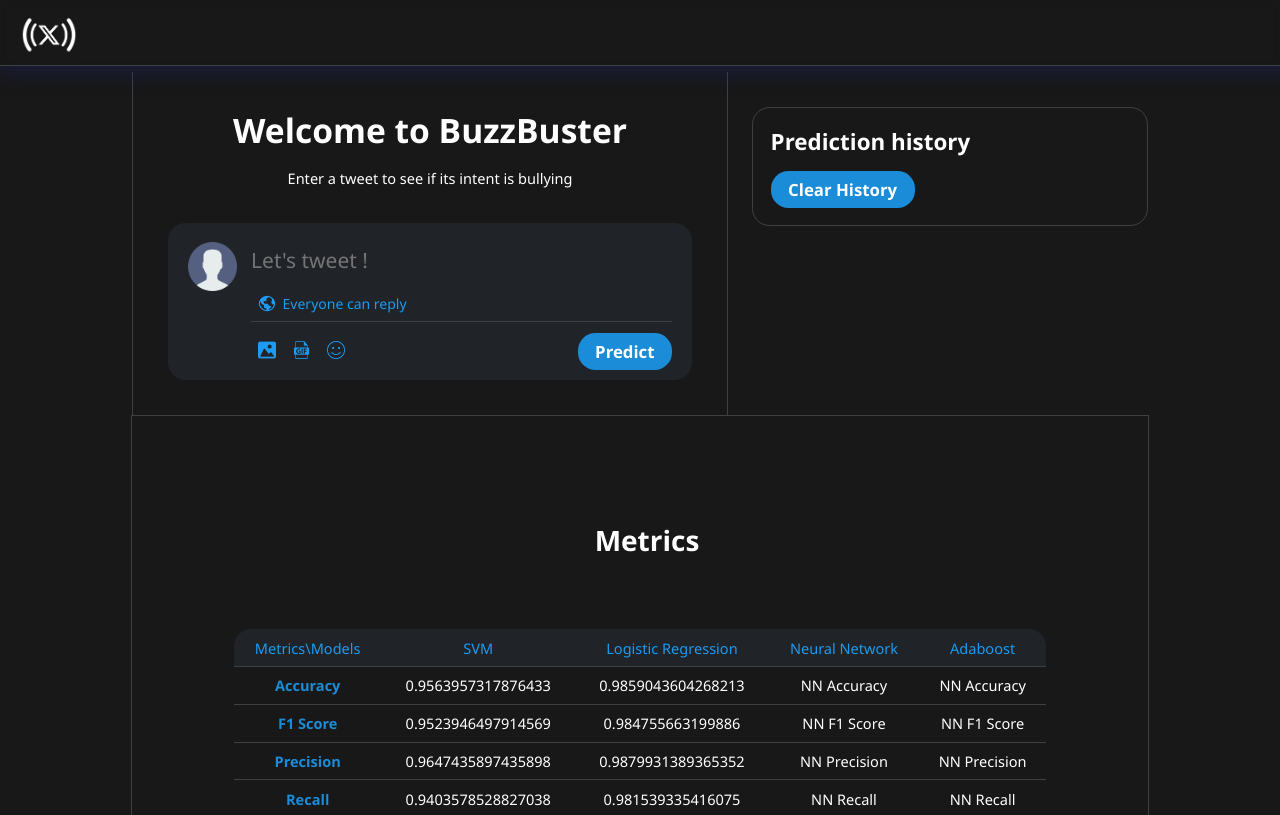
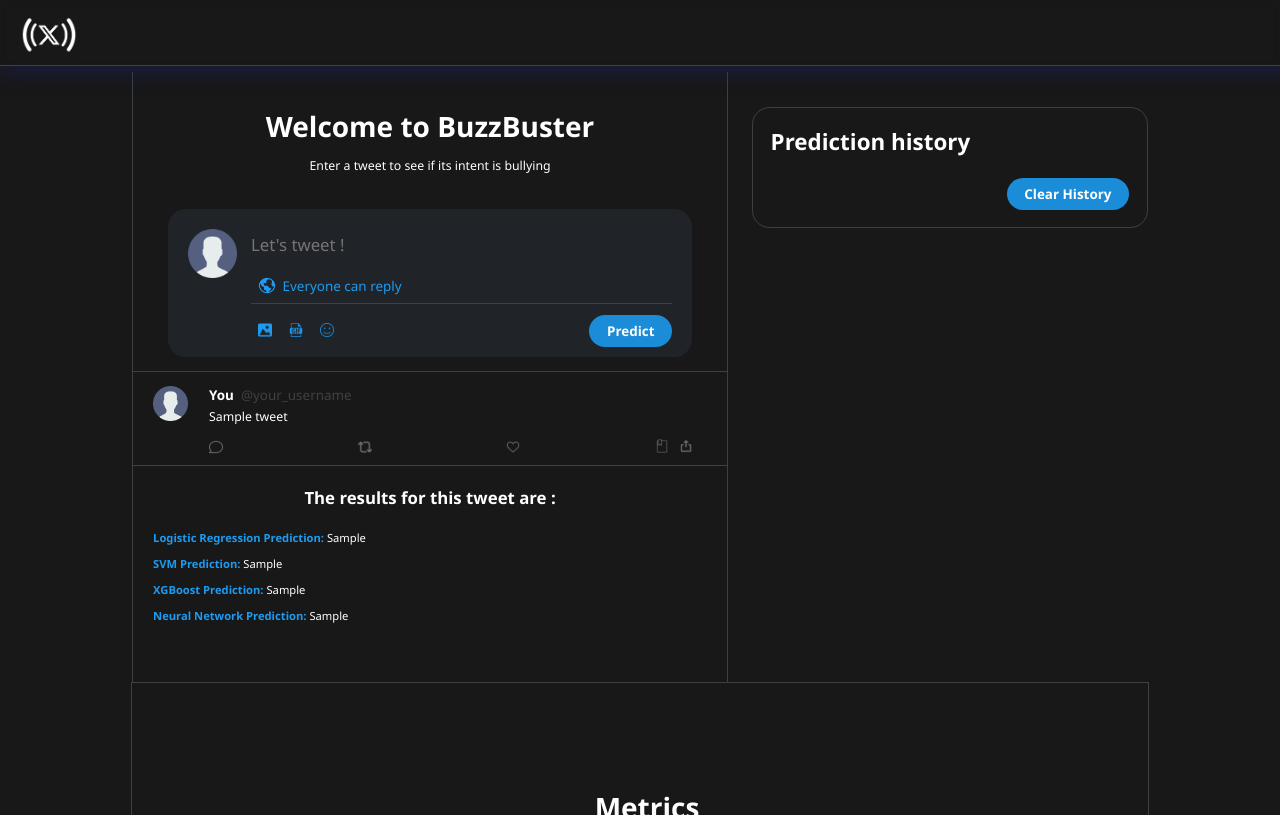
Before and after one commit to MythX744/BuzzBuster2, a Flask app: template BuzzBuster-main/templates/home.html in a window 1280 px wide. Shown: the top 815 px of the page. Run offline with Flask 3, Linux system fonts and the light colour scheme; the template is opened without the code that fills it: most values are stand-ins (such as "Sample title", 1, 10 or a date in 2020); parts of the project's set-up code (start-up, migrations or seed data) failed here and were passed over; some libraries are stand-ins or nearby versions; some web fonts are replaced.

Commit message:
interface

```diff
--- a/BuzzBuster-main/static/css/home.css
+++ b/BuzzBuster-main/static/css/home.css
@@ -46,7 +46,7 @@ header img {
     width: 60%;
 }
 .left_container h1 {
-    font-size: 3em;
+    font-size: 2.5em;
     color: white;
     font-family: 'Segoe UI', Tahoma, Geneva, Verdana, sans-serif;
     font-weight: bold;
@@ -54,7 +54,7 @@ header img {
     margin : 50px 0 10px 0;
 }
 .left_container p {
-    font-size: 1.3em;
+    font-size: 1.1em;
     color: white;
     font-family: 'Segoe UI', Tahoma, Geneva, Verdana, sans-serif;
     font-weight: normal;
@@ -72,10 +72,23 @@ header img {
     width: auto;
     display: flex;
     gap: 20px;
-    margin :50px;
+    margin :50px 50px 20px 50px;
+}
+.tweet_preview {
+    background-color: #181818;
+    width: auto;
+    display: flex;
+    gap: 20px;
+    padding: 20px 28px 0 28px;
+    border-top: 1px solid #3E4144;
+    border-bottom: 1px solid #3E4144;
 }
 .avatar img {
     width: 70px;
+    height: auto;
+}
+.user_avatar img {
+    width: 50px;
     height: auto;
 }
 .tweet textarea {
@@ -84,7 +97,7 @@ header img {
     border: none;
     width: 100%;
     height: 100%;
-    font-size: 30px;
+    font-size: 1.5em;
     font-family: 'Segoe UI', Tahoma, Geneva, Verdana, sans-serif;
     resize: none;
     overflow: hidden;
@@ -93,9 +106,41 @@ header img {
 }
 .tweet h4 {
     color: #1D9BF0;
-    font-size: 20px;
+    font-size: 1.2em;
     font-family: 'Segoe UI', Tahoma, Geneva, Verdana, sans-serif;
     font-weight: normal;
+}
+.user_tweet {
+    width: 100%;
+}
+.user_tweet p {
+    color: #ffffff;
+    font-size: 1.1em;
+    font-family: 'Segoe UI', Tahoma, Geneva, Verdana, sans-serif;
+    font-weight: normal;
+    text-align: left;
+    margin: 5PX 0;
+    padding: 0 10px;
+    overflow-x: hidden;
+}
+.user {
+    display: flex;
+    gap: 10px;
+    padding: 0 0 0 10px;
+}
+.user h4 {
+    color: #ffffff;
+    font-size: 1.2em;
+    font-family: 'Segoe UI', Tahoma, Geneva, Verdana, sans-serif;
+    font-weight: bold;
+    margin: 0;
+}
+.user h6 {
+    color: #3E4144;
+    font-size: 1.2em;
+    font-family: 'Segoe UI', Tahoma, Geneva, Verdana, sans-serif;
+    font-weight: normal;
+    margin: 0;
 }
 .privacy {
     display: flex;
@@ -117,21 +162,56 @@ header img {
     justify-content: space-between;
     border-top: 1px solid #3E4144;
 }
-#predictButton {
+.user_options {
+    display: flex;
+    gap: 20px;
+    padding: 15px 10px 15px 10px;
+    width: auto;
+    align-items: center;
+    justify-content: space-between;
+}
+.options button {
     background-color: #1A8CD8;
     color: white;
     border: none;
     border-radius: 25px;
     padding: 10px 25px;
-    font-size: 24px;
+    font-size: 1.2em;
     font-family: 'Segoe UI', Tahoma, Geneva, Verdana, sans-serif;
     font-weight: bold;
     cursor: pointer;
 }
 .options img {
-    width: 25px;
-    height: 25px;
+    width: 20px;
+    height: 20px;
     margin: 0 20px 0 0;
+}
+.user_options img {
+    width: 20px;
+    height: 20px;
+    margin: 0 10px 0 0;
+}
+.result {
+    padding: 28px ;
+}
+.result h2 {
+    font-size: 1.5em;
+    color: white;
+    font-family: 'Segoe UI', Tahoma, Geneva, Verdana, sans-serif;
+    font-weight: bold;
+    margin : 0 0 30px 0;
+    text-align: center;
+}
+.result p strong{
+    color: #1D9BF0;
+}
+.result p {
+    font-size: 1em;
+    color: white;
+    font-family: 'Segoe UI', Tahoma, Geneva, Verdana, sans-serif;
+    font-weight: normal;
+    text-align: left;
+
 }
 .right_container {
     width: 40%;
@@ -149,6 +229,7 @@ header img {
     padding: 25px;
     width: auto;
     margin: 50px 0 50px 0;
+    overflow: hidden;
 }
 .history h2 {
     font-size: 2em;
@@ -163,10 +244,15 @@ header img {
     border: none;
     border-radius: 25px;
     padding: 10px 25px;
-    font-size: 24px;
+    font-size: 1.2em;
     font-family: 'Segoe UI', Tahoma, Geneva, Verdana, sans-serif;
     font-weight: bold;
     cursor: pointer;
+    margin:10px 0 0 0;
+}
+.history_footer {
+    display: flex;
+    justify-content: flex-end;
 }
 .history ul {
     padding: 0 0 0 10px;
@@ -182,6 +268,8 @@ header img {
     border: 1px solid #3E4144;
     padding: 20px;
     overflow-x: hidden;
+    word-wrap: break-word; /* Ensures long words or URLs wrap */
+    overflow-wrap: break-word; /* Ensures long words or URLs wrap */
 }
 .metrics_container {
     padding : 150px 0 10px 0;
@@ -267,7 +355,7 @@ td, th {
     font-size: 1.1em;
     color: white;
     text-align: center;
-    margin: 50px 20px 0 20px;
+    margin: 50px 40px 0 20px;
     line-height: 1.7;
 }
 .eda_container h4 {
@@ -337,7 +425,7 @@ td, th {
     font-size: 1.1em;
     color: white;
     text-align: center;
-    margin: 50px 20px 0 20px;
+    margin: 50px 40px 0 20px;
     line-height: 1.7;
 }
 .lda_images {
--- a/BuzzBuster-main/templates/home.html
+++ b/BuzzBuster-main/templates/home.html
@@ -23,8 +23,7 @@
                         <img src="/static/images/avatar.png" alt="avatar">
                     </div>
                     <div class="tweet">
-                        <form action='/predict' method="post">
-                            <textarea name="tweet" id="tweet" cols="100" rows="1" placeholder="Let's tweet !"></textarea>
+                        <textarea name="tweet_text" id="tweet" cols="100" rows="1" placeholder="Let's tweet !"></textarea>
                         <div class="privacy">
                             <img src="/static/images/globe.png" alt="public">
                             <h4>Everyone can reply</h4>
@@ -36,19 +35,52 @@
                                 <img src="/static/images/emoji.png" alt="emojis">
                             </div>
                             <div class="wrapper">
-                                    <input type="submit" id="predictButton" value="Predict">
+                                <button id="predictButton">Predict</button>
                             </div>
                         </div>
-                        </form>
                     </div>
                 </div>
+                {% if tweet %}
+                    <div class="prediction">
+                        <div class="tweet_preview">
+                            <div class="user_avatar">
+                                <img src="/static/images/avatar.png" alt="avatar">
+                            </div>
+                            <div class="user_tweet">
+                                <div class="user">
+                                    <h4>You</h4>
+                                    <h6>@your_username</h6>
+                                </div>
+                                <p>{{ tweet }}</p>
+                                <div class="user_options">
+                                    <img src="/static/images/responses.png" alt="response">
+                                    <img src="/static/images/retweet.png" alt="retweet">
+                                    <img src="/static/images/like.png" alt="like">
+                                    <div class="wrapper">
+                                        <img src="/static/images/bookmark.png" alt="share">
+                                        <img src="/static/images/share.png" alt="share">
+                                    </div>
+                                </div>
+                            </div>
+                        </div>
+                        <div class="result">
+                            <h2>The results for this tweet are :</h2>
+                            <p><strong>Logistic Regression Prediction:</strong> {{ prediction_lr }}</p>
+                            <p><strong>SVM Prediction:</strong> {{ prediction_svm }}</p>
+                            <p><strong>XGBoost Prediction:</strong> {{ prediction_xgboost }}</p>
+                            <p><strong>Neural Network Prediction:</strong> {{ prediction_nn }}</p>
+                        </div>
+                    </div>
+                {% endif %}
             </div>
         </div>
         <div class="right_container">
             <div class="history">
                 <h2>Prediction history</h2>
                 <ul id="pastPredictionsList"></ul>
+                <div class="history_footer">
                     <button id="clearHistoryButton">Clear History</button>
+                </div>
             </div>
         </div>
     </div>
@@ -62,37 +94,37 @@
                         <th>SVM</th>
                         <th>Logistic Regression</th>
                         <th>Neural Network</th>
-                        <th>Adaboost</th>
+                        <th>XGBoost</th>
                     </tr>
                 </thead>
                 <tbody>
                     <tr>
                         <td>Accuracy</td>
-                        <td id="svm-accuracy">0.9563957317876433</td>
-                        <td id="lr-accuracy">0.9859043604268213</td>
-                        <td id="nn-accuracy">NN Accuracy</td>
-                        <td id="ada-accuracy">NN Accuracy</td>
+                        <td id="svm-accuracy">{{ accuracy_svm }}</td>
+                        <td id="lr-accuracy">{{ accuracy_log }}</td>
+                        <td id="nn-accuracy">{{ accuracy_nn }}</td>
+                        <td id="xgb-accuracy">{{ accuracy_xgboost }}</td>
                     </tr>
                     <tr>
                         <td>F1 Score</td>
-                        <td id="svm-f1">0.9523946497914569</td>
-                        <td id="lr-f1">0.984755663199886</td>
-                        <td id="nn-f1">NN F1 Score</td>
-                        <td id="ada-f1">NN F1 Score</td>
+                        <td id="svm-f1">{{ f1_svm }}</td>
+                        <td id="lr-f1">{{ f1_log }}</td>
+                        <td id="nn-f1">{{ f1_nn }}</td>
+                        <td id="xgb-f1">{{ f1_xgboost }}</td>
                     </tr>
                     <tr>
                         <td>Precision</td>
-                        <td id="svm-precision">0.9647435897435898</td>
-                        <td id="lr-precision">0.9879931389365352</td>
-                        <td id="nn-precision">NN Precision</td>
-                        <td id="ada-precision">NN Precision</td>
+                        <td id="svm-precision">{{ precision_svm }}</td>
+                        <td id="lr-precision">{{ precision_log }}</td>
+                        <td id="nn-precision">{{ precision_nn }}</td>
+                        <td id="xgb-precision">{{ precision_xgboost }}</td>
                     </tr>
                     <tr>
                         <td>Recall</td>
-                        <td id="svm-recall">0.9403578528827038</td>
-                        <td id="lr-recall">0.981539335416075</td>
-                        <td id="nn-recall">NN Recall</td>
-                        <td id="ada-recall">NN Recall</td>
+                        <td id="svm-recall">{{ recall_svm }}</td>
+                        <td id="lr-recall">{{ recall_log }}</td>
+                        <td id="nn-recall">{{ recall_nn }}</td>
+                        <td id="xgb-recall">{{ recall_xgboost }}</td>
                     </tr>
                 </tbody>
             </table>
@@ -312,3 +344,4 @@
         chart.draw(data, options);
     }
 </script>
+<script></script>
```
Also changed, not shown: BuzzBuster-main/static/images/bookmark.png (added), BuzzBuster-main/static/images/like.png (added), BuzzBuster-main/static/images/responses.png (added), BuzzBuster-main/static/images/retweet.png (added), BuzzBuster-main/static/images/share.png (added). Lines whose indentation alone changed are shown as unchanged.
